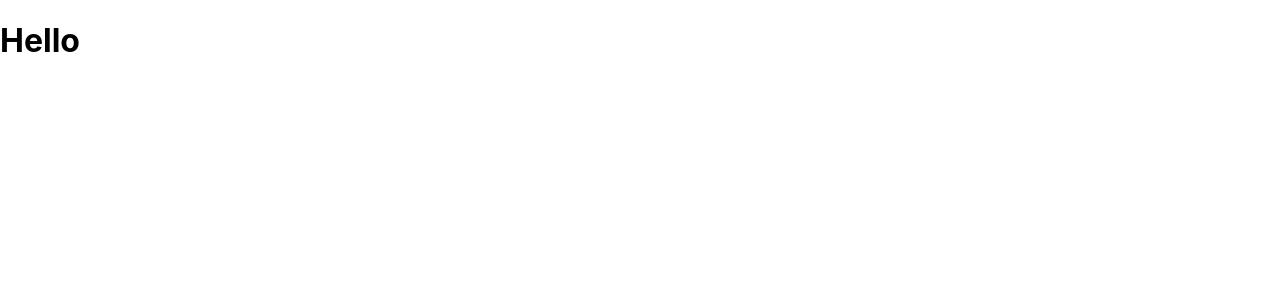
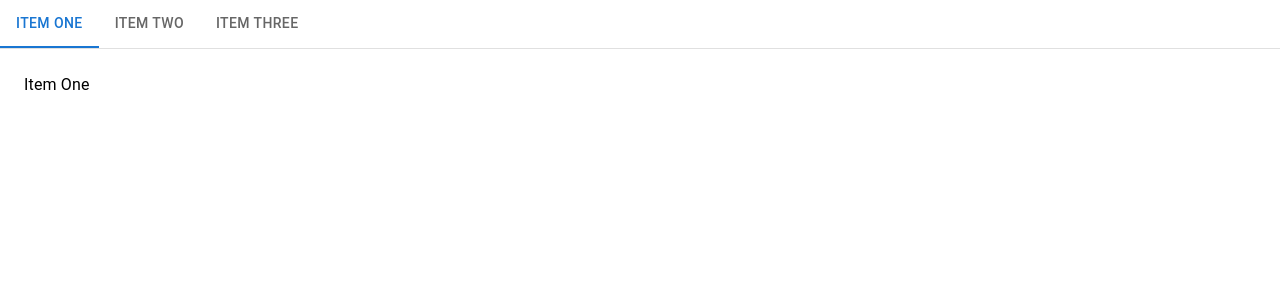
Before and after one commit to orshah/question-forms, a React (Create React App) app: page / in a window 1280 px wide. Shown: the top 300 px of the page. Built offline with nearby package versions, Linux system fonts and the light colour scheme.

Commit message:
added components

```diff
--- a/package.json
+++ b/package.json
@@ -3,6 +3,9 @@
   "version": "0.1.0",
   "private": true,
   "dependencies": {
+    "@emotion/react": "^11.11.1",
+    "@emotion/styled": "^11.11.0",
+    "@mui/material": "^5.13.5",
     "@testing-library/jest-dom": "^5.16.5",
     "@testing-library/react": "^13.4.0",
     "@testing-library/user-event": "^13.5.0",
--- a/src/App.js
+++ b/src/App.js
@@ -1,7 +1,12 @@
 import "./App.css";
+import QuestionsMain from "./components/questionsMain/QuestionsMain";
 
 function App() {
-  return <h1>Hello</h1>;
+  return (
+    <div>
+      <QuestionsMain />
+    </div>
+  );
 }
 
 export default App;
--- /dev/null
+++ b/src/components/questionsMain/QuestionsMain.jsx
@@ -0,0 +1,36 @@
+import "./questionsMain.style.css";
+import * as React from "react";
+import Box from "@mui/material/Box";
+import Tab from "@mui/material/Tab";
+import TabContext from "@mui/lab/TabContext";
+import TabList from "@mui/lab/TabList";
+import TabPanel from "@mui/lab/TabPanel";
+
+function QuestionsMain() {
+  const [value, setValue] = React.useState("1");
+
+  const handleChange = (event, newValue) => {
+    setValue(newValue);
+  };
+
+  return (
+    <div>
+      <Box sx={{ width: "100%", typography: "body1" }}>
+        <TabContext value={value}>
+          <Box sx={{ borderBottom: 1, borderColor: "divider" }}>
+            <TabList onChange={handleChange} aria-label="lab API tabs example">
+              <Tab label="Item One" value="1" />
+              <Tab label="Item Two" value="2" />
+              <Tab label="Item Three" value="3" />
+            </TabList>
+          </Box>
+          <TabPanel value="1">Item One</TabPanel>
+          <TabPanel value="2">Item Two</TabPanel>
+          <TabPanel value="3">Item Three</TabPanel>
+        </TabContext>
+      </Box>
+    </div>
+  );
+}
+
+export default QuestionsMain;
```
Also changed, not shown: src/components/questionsMain/questionsMain.style.css (added), 1 other file (tests, documents, lock files or other folders).
